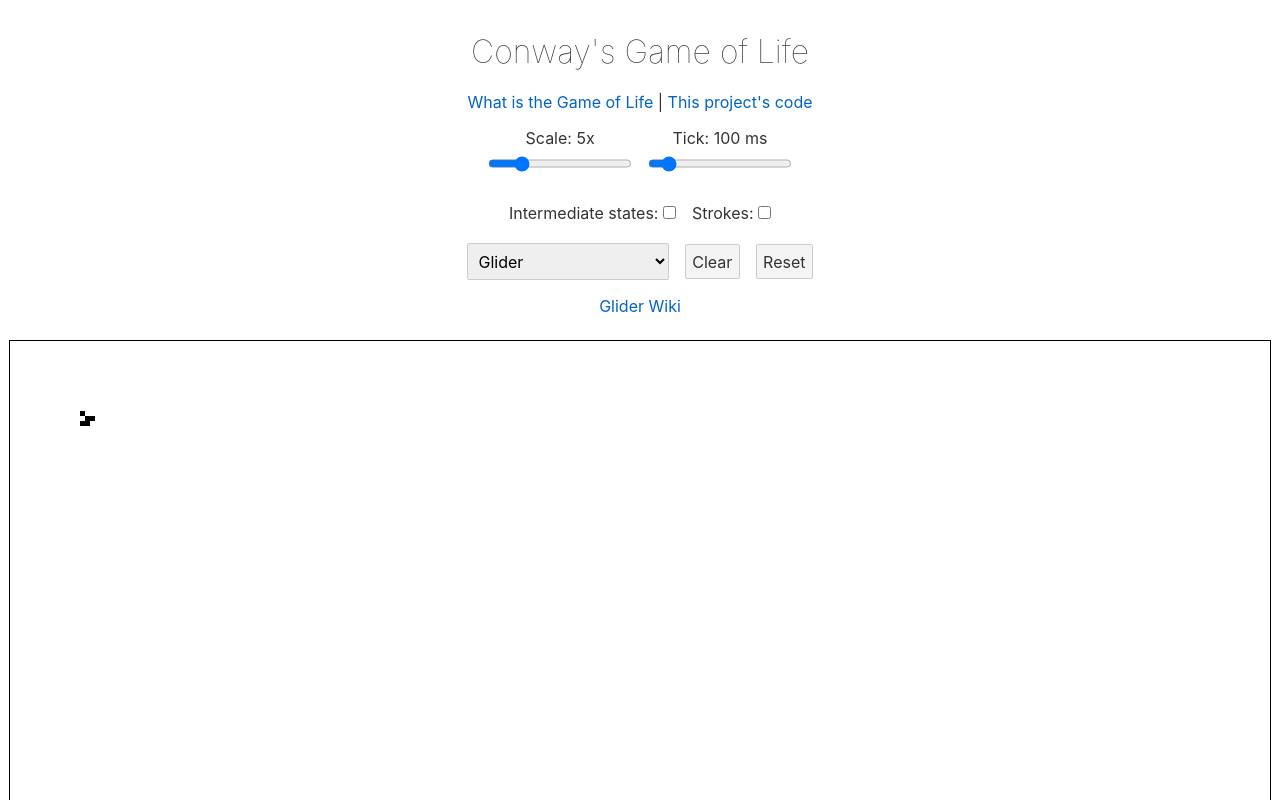
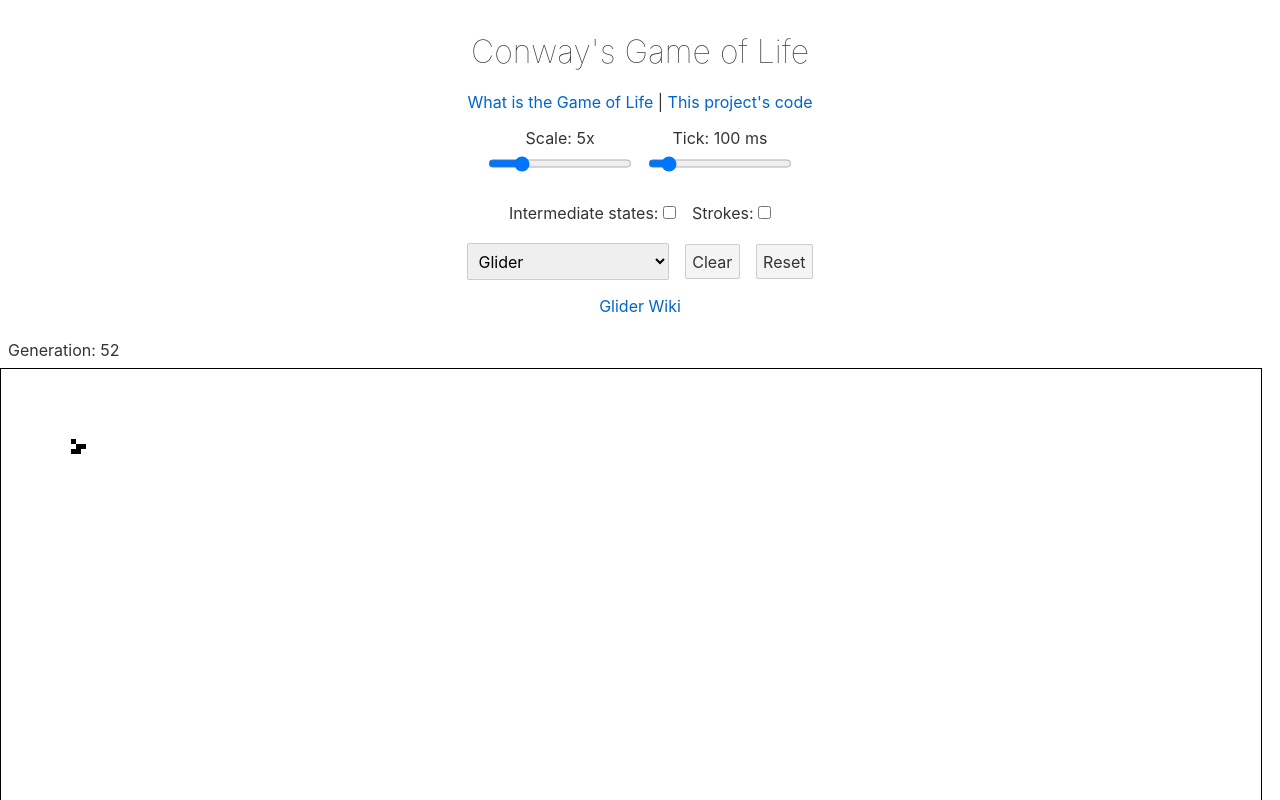
Before and after one commit to mebble/gameoflife, a Svelte app: page / in a window 1280 px wide. Shown: the top 800 px of the page. Built offline with nearby package versions, Linux system fonts and the light colour scheme.

Commit message:
show generation id

```diff
--- a/src/App.svelte
+++ b/src/App.svelte
@@ -96,7 +96,9 @@
             <a href={selectedSeed.info}>{selectedSeed.name} Wiki</a>
         {/if}
     </header>
-    <div id="canvas-container"></div>
+    <div id="canvas-container">
+        <p id="gen">Generation: {generation.id}</p>
+    </div>
 </main>
 
 <style>
@@ -106,13 +108,13 @@
 	}
 
 	main {
-		text-align: center;
         padding: 0;
         margin: 0;
         margin-top: 2rem;
 	}
 
     header {
+        text-align: center;
         padding-left: 0.5rem;
         padding-right: 0.5rem;
     }
@@ -148,6 +150,12 @@
         margin-top: 1.5rem;
     }
 
+    #gen {
+        margin: 0;
+        margin-bottom: .5rem;
+        margin-left: .5rem;
+    }
+
     :global(canvas) {
         border: solid 1px black;
     }
--- a/src/Generation.ts
+++ b/src/Generation.ts
@@ -3,10 +3,12 @@ import type { State } from './Cell';
 import { neighbourhood, reconcile, interact, removeDuplicates } from './player';
 
 export default class Generation {
+    public id: number;
     private cells: Cell[];
 
-    constructor(cells: Cell[]) {
+    constructor(cells: Cell[], id: number = 1) {
         this.cells = cells;
+        this.id = id;
     }
 
     play(): Generation {
@@ -22,7 +24,7 @@ export default class Generation {
             })
             .filter(cell => cell.state !== 'dead');
 
-        return new Generation(newCells);
+        return new Generation(newCells, this.id + 1);
     }
 
     appendCell(cell: Cell): void {
```
Also changed, not shown: 1 other file (tests, documents, lock files or other folders).
